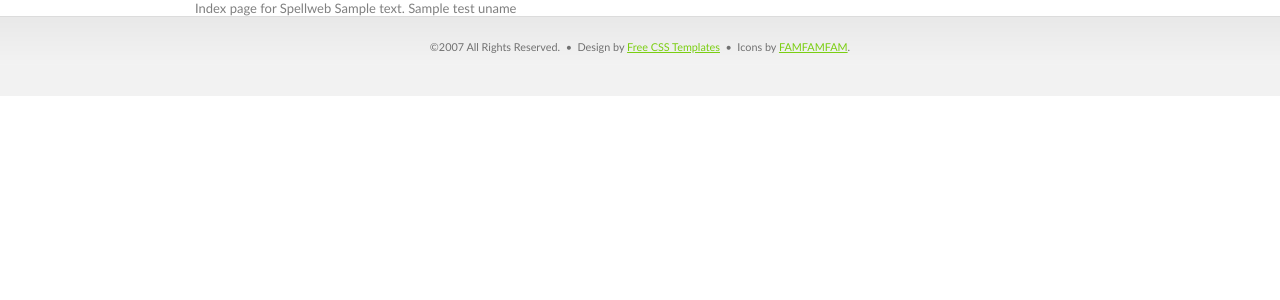
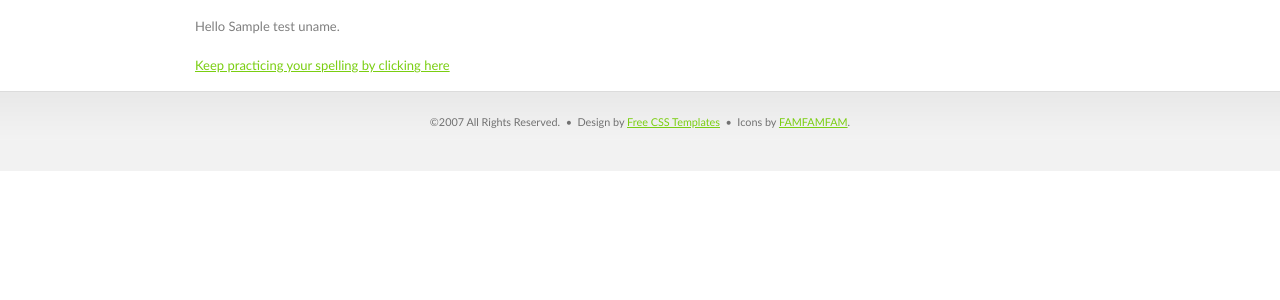
Before and after one commit to shearichard/spellsplash, a Django app: template splsplsh_project/templates/spellweb/index.html in a window 1280 px wide. Shown: the part 190-490 px from the top of the page. Run offline with Django 3.2, Linux system fonts and the light colour scheme; the template is opened without the code that fills it: most values are stand-ins (such as "Sample title", 1, 10 or a date in 2020).

Commit message:
Provide link from user home page to test creation page

```diff
--- a/splsplsh_project/spellweb/views.py
+++ b/splsplsh_project/spellweb/views.py
@@ -49,7 +49,7 @@ def attempt_create(request):
 
 class IndexView(generic.ListView):
     def get(self, request, *args, **kwargs):
-        dic_context = {'test_message': "This is content, Hello, World"}
+        dic_context={}
         dic_context['test_uname'] = request.user.get_username()
         context = dic_context
         '''
@@ -61,7 +61,7 @@ class IndexView(generic.ListView):
         except Learner.DoesNotExist:
             return redirect('lc/', request )
 
-        return render(request, 'spellweb/base.html', context)
+        return render(request, 'spellweb/index.html', context)
 
 #class DetailView(generic.DetailView):
 #    pass
--- a/splsplsh_project/splsplsh_project/settings/base.py
+++ b/splsplsh_project/splsplsh_project/settings/base.py
@@ -234,7 +234,7 @@ ACCOUNT_ACTIVATION_DAYS = 7
 EMAIL_BACKEND = 'django.core.mail.backends.filebased.EmailBackend'
 EMAIL_FILE_PATH = join(SITE_ROOT, '../fake-email-server')
 
-LOGIN_REDIRECT_URL = 'http://localhost:8000/spellweb/'
+LOGIN_REDIRECT_URL = 'spellweb/'
 
 
 ########## LOGGING CONFIGURATION
--- a/splsplsh_project/templates/spellweb/index.html
+++ b/splsplsh_project/templates/spellweb/index.html
@@ -2,7 +2,6 @@
 {% load i18n %}
 
 {% block content %}
-Index page for Spellweb
-{{ test_message }}
-{{ test_uname }}
+<p>Hello {{ test_uname }}.</p>
+<p><a href="attempt">Keep practicing your spelling by clicking here</a></p>
 {% endblock %}
```
Also changed, not shown: 1 other file.
